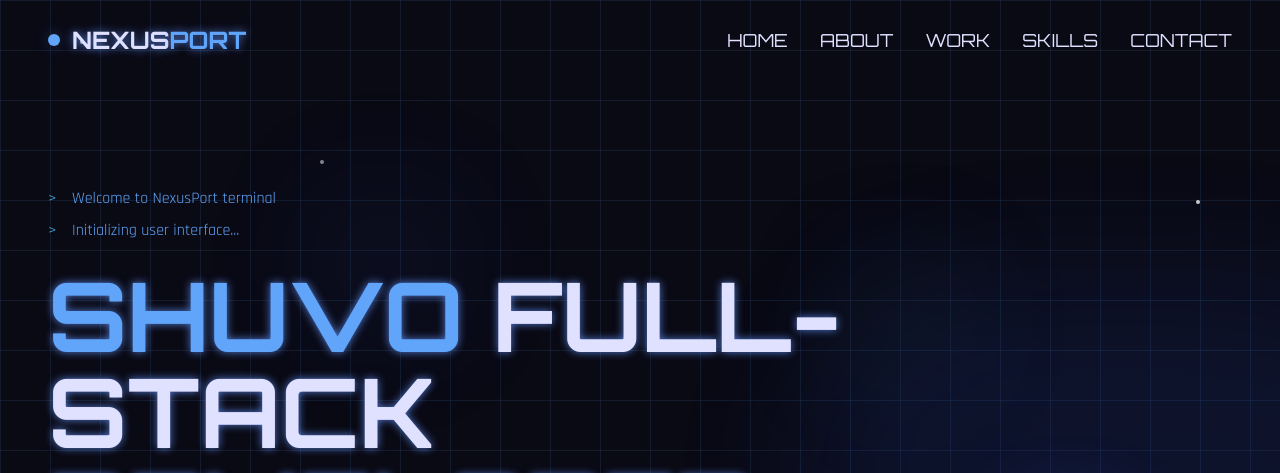
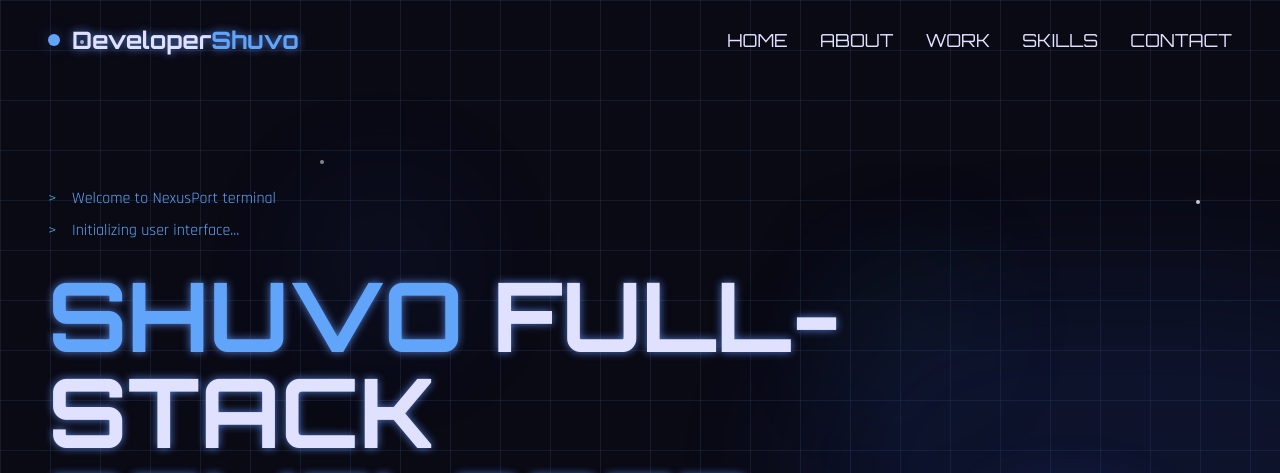
Before and after one commit to Dragonzxy/portfolio-copy, a plain HTML site: page index.html in a window 1280 px wide. Shown: the top 473 px of the page. Drawn offline with nearby package versions, Linux system fonts and the light colour scheme.

Commit message:
Update index.html

```diff
--- a/index.html
+++ b/index.html
@@ -151,7 +151,7 @@
     <nav class="relative z-50 py-6 px-6 md:px-12 flex justify-between items-center">
         <div class="flex items-center space-x-3">
             <div class="w-3 h-3 rounded-full bg-blue-400 glow-box"></div>
-            <h1 class="text-2xl font-bold orbitron glow-text">NEXUS<span class="text-blue-400">PORT</span></h1>
+            <h1 class="text-2xl font-bold orbitron glow-text">Developer<span class="text-blue-400">Shuvo</span></h1>
         </div>
 
         <div class="hidden md:flex space-x-8">
```
